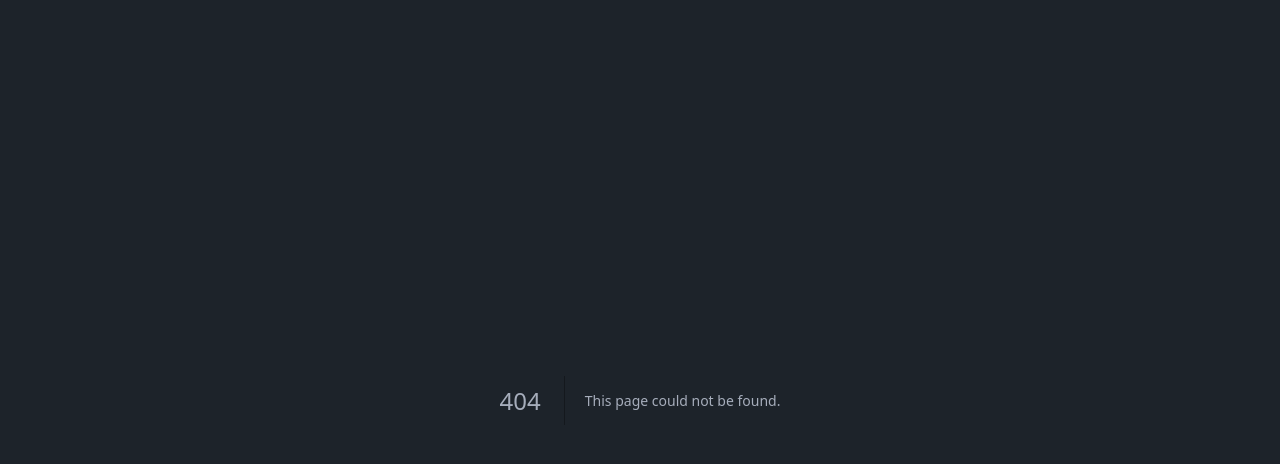
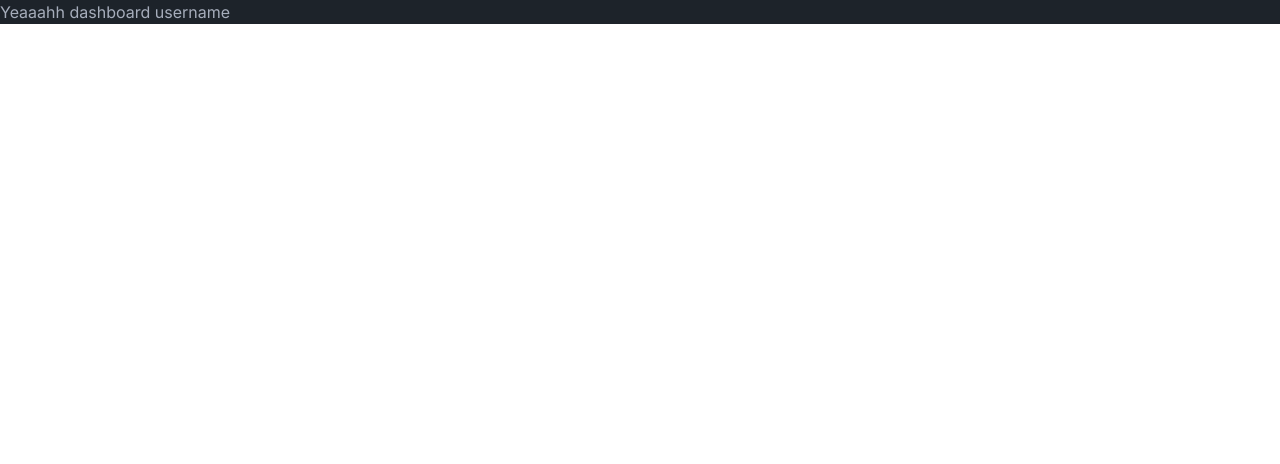
Before and after one commit to BeeQuantAI/probable-funicular, a Next.js app: page /dashboard in a window 1280 px wide. Before the commit this address had no page. Shown: the top 464 px of the page. Built offline with nearby package versions, Linux system fonts and the light colour scheme.

Commit message:
add protected dashboard stuffs

```diff
--- /dev/null
+++ b/src/app/(protected)/dashboard/page.tsx
@@ -0,0 +1,3 @@
+export default function Page() {
+  return <div>Yeaaahh dashboard username</div>;
+}
--- /dev/null
+++ b/src/app/(protected)/layout.tsx
@@ -0,0 +1,6 @@
+type Props = {
+  children: React.ReactNode;
+};
+export default function Layout({ children }: Props) {
+  return <div>{children}</div>;
+}
```
